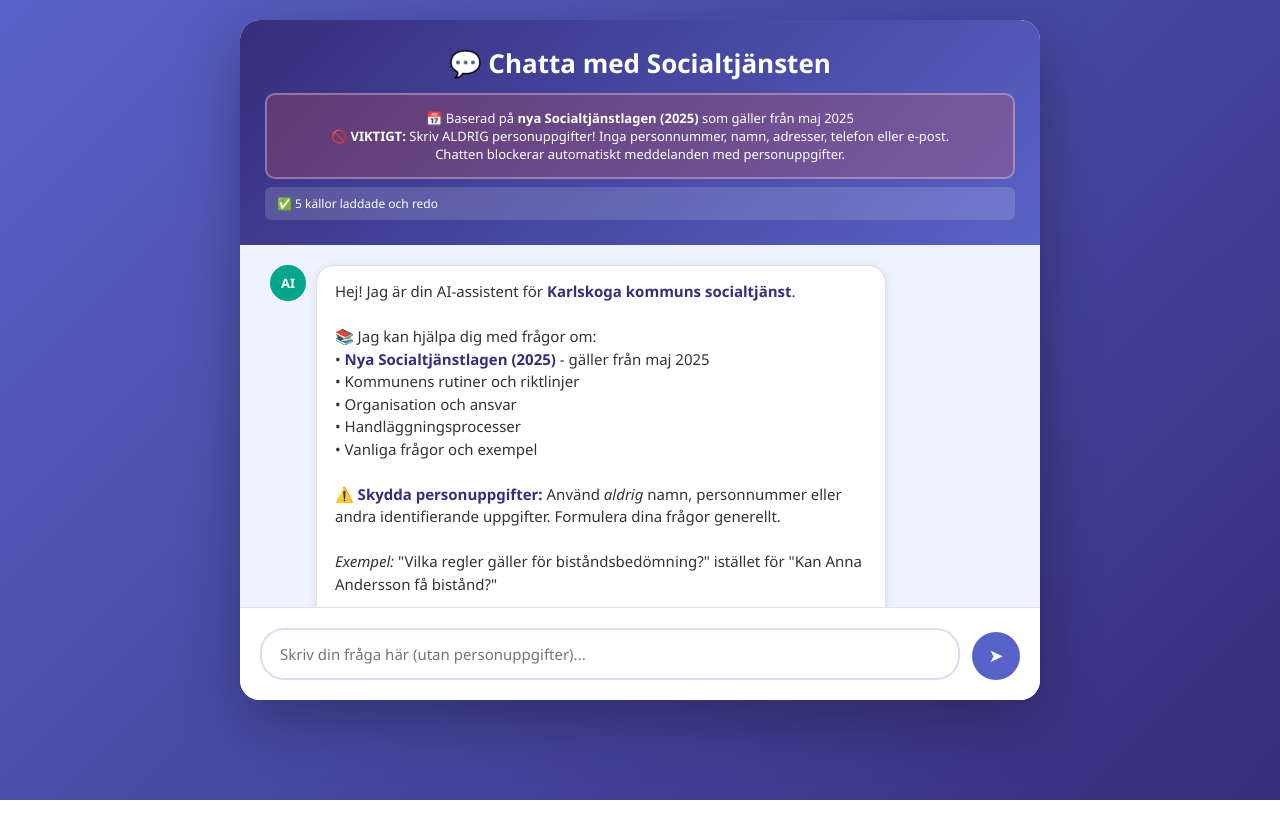
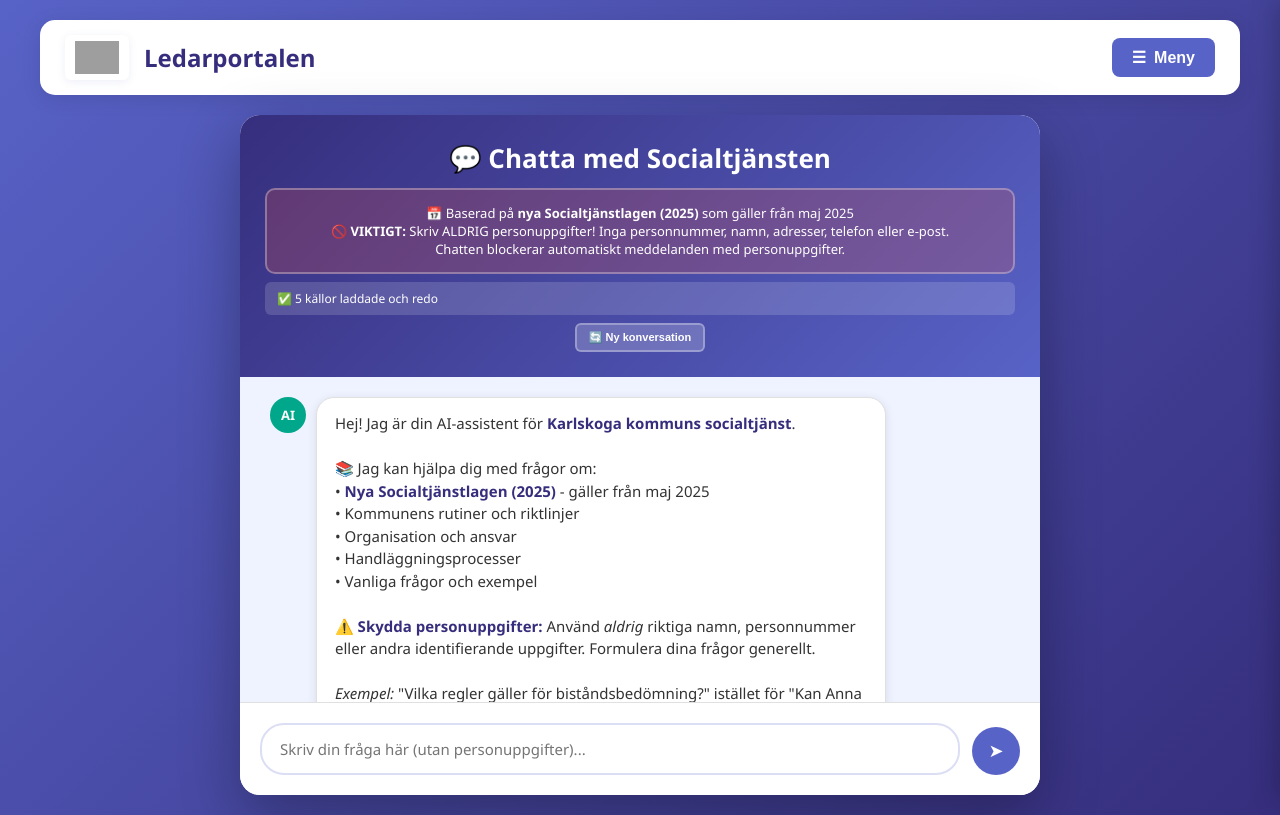
Before and after one commit to andersasplundberggren/chatta_med_soc, a website: page newb.html in a window 1280 px wide. Drawn offline with Linux system fonts and the light colour scheme; no server answers; grey boxes are pictures that could not be loaded.

Commit message:
Update newb.html

```diff
--- a/newb.html
+++ b/newb.html
@@ -254,7 +254,7 @@
             margin-bottom: 5px;
         }
 
-        /* === FORMATERING FÖR LISTOR OCH TEXT (NYTT!) === */
+        /* Formatering för listor och text */
         .message-content ul {
             margin: 12px 0;
             padding-left: 20px;
@@ -284,7 +284,6 @@
         .message-content p {
             margin: 10px 0;
         }
-        /* === SLUT PÅ NYTT === */
 
         .input-container {
             padding: 20px;
@@ -444,6 +443,24 @@
             text-align: left;
         }
 
+        .clear-history-btn {
+            background: rgba(255, 255, 255, 0.2);
+            color: white;
+            border: 2px solid rgba(255, 255, 255, 0.3);
+            padding: 6px 12px;
+            border-radius: 6px;
+            font-size: 11px;
+            margin-top: 8px;
+            cursor: pointer;
+            transition: all 0.3s ease;
+            font-weight: 600;
+        }
+
+        .clear-history-btn:hover {
+            background: rgba(255, 255, 255, 0.3);
+            transform: scale(1.05);
+        }
+
         @media (max-width: 768px) {
             .global-header { padding: 15px 20px; }
             .logo { height: 35px; }
@@ -470,8 +487,38 @@
         }
     </style>
 </head>
+<body>
+    <nav class="global-header">
+        <div class="logo-section">
+            <img src="https://karlskoga.se/images/18.17cf90041722ce1749b5e/1640015633047/Karlskoga_liggande.png" alt="Karlskoga kommun" class="logo">
+            <a href="https://andersasplundberggren.github.io/ledarportalen/" class="logo-text">Ledarportalen</a>
+        </div>
+        <button class="menu-toggle" onclick="toggleSidebar()">
+            <span>☰</span>
+            <span>Meny</span>
+        </button>
+    </nav>
 
-    <!-- SLUT PÅ HEADER OCH SIDEBAR -->
+    <div class="sidebar-overlay" id="sidebarOverlay" onclick="toggleSidebar()"></div>
+
+    <aside class="sidebar" id="sidebar">
+        <div class="sidebar-header">
+            <h3>Ledarportalen</h3>
+            <button class="close-btn" onclick="toggleSidebar()">✕</button>
+        </div>
+        <nav>
+            <ul>
+                <li><a href="https://andersasplundberggren.github.io/ledarportalen/"><span>🏠</span><span>Hem</span></a></li>
+                <li><a href="https://andersasplundberggren.github.io/ledarportalen/chat.html"><span>💬</span><span>AI Chatt</span></a></li>
+                <li><a href="https://andersasplundberggren.github.io/ledarportalen/arshjul.html"><span>📅</span><span>Årshjul</span></a></li>
+                <li><a href="https://andersasplundberggren.github.io/ledarportalen/samtal.html"><span>👥</span><span>Medarbetarsamtal</span></a></li>
+                <li><a href="https://andersasplundberggren.github.io/ledarportalen/forbered.html"><span>📋</span><span>Förbered samtal</span></a></li>
+                <li><a href="https://andersasplundberggren.github.io/ledarportalen/kompetens.html"><span>🎓</span><span>Kompetens</span></a></li>
+                <li><a href="https://andersasplundberggren.github.io/ledarportalen/recruitment.html"><span>🔍</span><span>Rekrytering</span></a></li>
+                <li><a href="https://andersasplundberggren.github.io/ledarportalen/kommunikation.html"><span>📢</span><span>Kommunikation</span></a></li>
+            </ul>
+        </nav>
+    </aside>
 
     <div class="container">
         <div class="header">
@@ -484,6 +531,9 @@
             <div class="sources-status" id="sourcesStatus">
                 📚 Laddar kunskapskällor...
             </div>
+            <button class="clear-history-btn" onclick="clearHistory()" title="Börja ny konversation">
+                🔄 Ny konversation
+            </button>
         </div>
 
         <div id="chat-container" class="chat-container">
@@ -497,7 +547,7 @@
                     • Organisation och ansvar<br>
                     • Handläggningsprocesser<br>
                     • Vanliga frågor och exempel<br><br>
-                    <strong>⚠️ Skydda personuppgifter:</strong> Använd <em>aldrig</em> namn, personnummer eller andra identifierande uppgifter. Formulera dina frågor generellt.<br><br>
+                    <strong>⚠️ Skydda personuppgifter:</strong> Använd <em>aldrig</em> riktiga namn, personnummer eller andra identifierande uppgifter. Formulera dina frågor generellt.<br><br>
                     <em>Exempel:</em> "Vilka regler gäller för biståndsbedömning?" istället för "Kan Anna Andersson få bistånd?"<br><br>
                     Vad vill du veta?
                 </div>
@@ -531,6 +581,7 @@
         let sourceConfig = null;
         let isLoading = false;
         let hasDetectedPII = false;
+        let conversationHistory = []; // NYTT - Sparar hela konversationen
 
         // === UTÖKAD PII-DETEKTION (Frontend - Första försvarslinjen) ===
         const PII_PATTERNS = {
@@ -617,6 +668,23 @@
             }
         }
 
+        // === RENSA HISTORIK (NYTT) ===
+        function clearHistory() {
+            if (confirm('Vill du börja en ny konversation? Tidigare meddelanden kommer inte längre att kommas ihåg.')) {
+                conversationHistory = [];
+                sessionStorage.removeItem('chatHistory');
+                console.log('✓ Konversationshistorik rensad');
+
+                // Visa bekräftelse
+                const statusElement = document.getElementById('sourcesStatus');
+                const originalText = statusElement.textContent;
+                statusElement.textContent = '✅ Ny konversation startad';
+                setTimeout(() => {
+                    statusElement.textContent = originalText;
+                }, 2000);
+            }
+        }
+
         // === LADDA KÄLLOR ===
         async function loadSourceConfig() {
             try {
@@ -642,7 +710,6 @@
             let totalLoaded = 0;
             let totalFiles = 0;
 
-            // Räkna totalt antal filer
             for (const category of sourceConfig.sources) {
                 totalFiles += category.files.length;
             }
@@ -650,7 +717,6 @@
             console.log(`📚 Laddar ${totalFiles} källor...`);
             updateSourcesStatus(`Laddar ${totalFiles} källor...`);
 
-            // Ladda alla filer
             for (const category of sourceConfig.sources) {
                 console.log(`\n📂 Kategori: ${category.category}`);
 
@@ -726,7 +792,7 @@
             loadingDiv.innerHTML = `
                 <div class="message-avatar">AI</div>
                 <div class="loading">
-                    <span>🤔 genererar svar...</span>
+                    <span>🤔 Analyserar källor...</span>
                     <div class="loading-dots">
                         <span></span>
                         <span></span>
@@ -743,7 +809,7 @@
             if (loading) loading.remove();
         }
 
-        // === SKICKA MEDDELANDE ===
+        // === SKICKA MEDDELANDE (UPPDATERAD MED MINNE) ===
         async function sendMessage() {
             if (isLoading) return;
 
@@ -767,8 +833,13 @@
             document.getElementById('send-button').disabled = true;
             addLoadingMessage();
 
+            // NYTT - Lägg till användarens meddelande i historiken
+            conversationHistory.push({
+                role: 'user',
+                content: message
+            });
+
             try {
-                // Förbered källor att skicka
                 const sourcesToSend = {};
                 for (const [name, source] of Object.entries(allSources)) {
                     sourcesToSend[name] = source.content;
@@ -779,7 +850,8 @@
                     headers: { 'Content-Type': 'application/json' },
                     body: JSON.stringify({
                         message: message,
-                        sources: sourcesToSend
+                        sources: sourcesToSend,
+                        conversationHistory: conversationHistory  // NYTT - Skicka historiken
                     })
                 });
 
@@ -794,6 +866,8 @@
                         if (messages.length > 1) {
                             messages[messages.length - 1].remove();
                         }
+                        // Ta bort från historiken också
+                        conversationHistory.pop();
                         addMessage('⚠️ Av säkerhetsskäl kunde ditt meddelande inte behandlas. Kontrollera att du inte inkluderat några personuppgifter och försök igen.', false);
                     } else {
                         throw new Error(`Backend-fel: ${response.status}`);
@@ -803,7 +877,15 @@
 
                 const data = await response.json();
 
-                // Identifiera vilka källor som användes (baserat på innehåll i svaret)
+                // NYTT - Lägg till AI:ns svar i historiken
+                conversationHistory.push({
+                    role: 'assistant',
+                    content: data.response
+                });
+
+                // NYTT - Spara historiken i sessionStorage
+                sessionStorage.setItem('chatHistory', JSON.stringify(conversationHistory));
+
                 const usedSources = Object.keys(allSources).filter(sourceName => {
                     const lowerMessage = message.toLowerCase();
                     const lowerResponse = data.response.toLowerCase();
@@ -816,6 +898,7 @@
             } catch (error) {
                 removeLoadingMessage();
                 console.error('Fel:', error);
+                conversationHistory.pop(); // Ta bort från historiken vid fel
                 addMessage('😔 Något gick fel med anslutningen. Kontrollera din internetanslutning och försök igen.', false);
             } finally {
                 isLoading = false;
@@ -861,11 +944,16 @@
         window.addEventListener('load', async () => {
             console.log('🚀 Startar applikation...');
 
-            // Ladda konfiguration först
+            // NYTT - Ladda sparad historik från sessionStorage
+            const savedHistory = sessionStorage.getItem('chatHistory');
+            if (savedHistory) {
+                conversationHistory = JSON.parse(savedHistory);
+                console.log('📜 Laddade tidigare konversation:', conversationHistory.length, 'meddelanden');
+            }
+
             const configLoaded = await loadSourceConfig();
 
             if (configLoaded) {
-                // Ladda alla källor
                 allSources = await loadAllSources();
                 console.log('📊 Källor redo:', Object.keys(allSources).length);
             } else {
```
